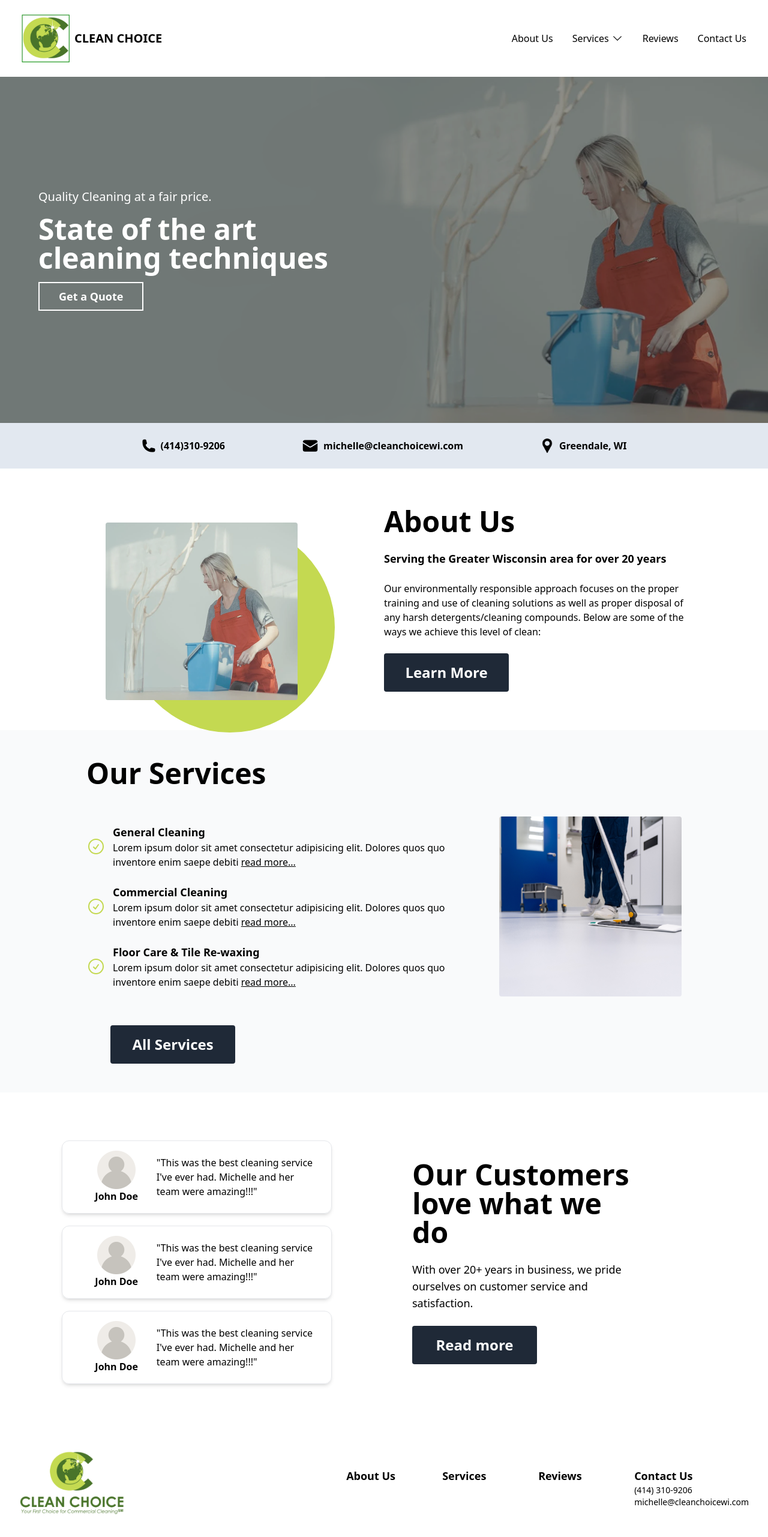
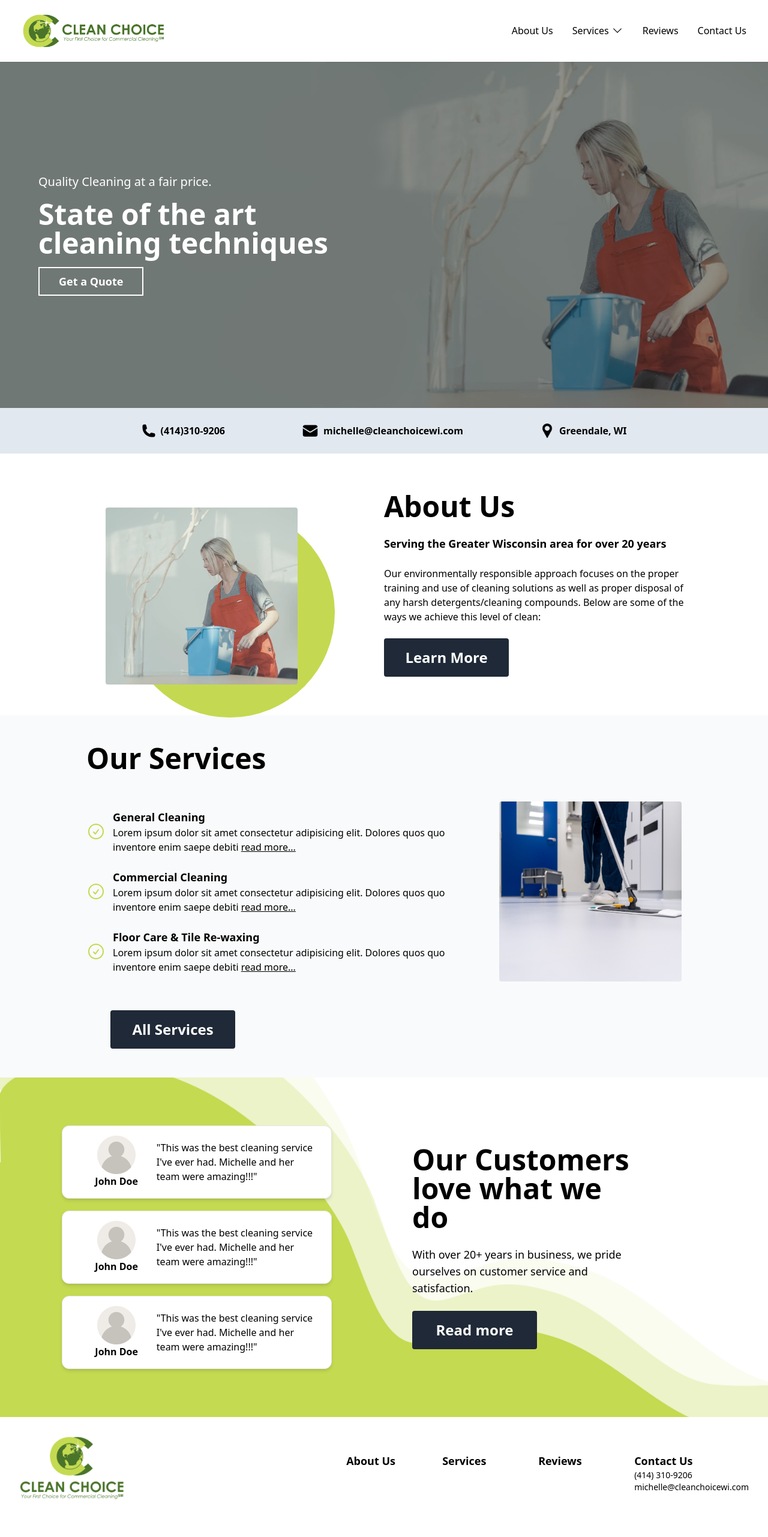
Before and after one commit to Clean-Choice-Website/clean-choice, a React (Vite) app: page / in a window 1280 px wide. Shown: the top 2562 px of the page at 60% size. Built offline with nearby package versions, Linux system fonts and the light colour scheme.

Commit message:
changed navbar logo/stickied it & added wave background for testomonials

```diff
--- a/src/Homepage/HomePageTestimonials.jsx
+++ b/src/Homepage/HomePageTestimonials.jsx
@@ -1,23 +1,31 @@
-import Testimonial from '../components/Testimonial';
-import Button from '../components/Button';
+import Testimonial from "../components/Testimonial";
+import Button from "../components/Button";
+import wavebg from "../assets/wavebg.png";
 
 const HomePageTestimonials = () => {
   return (
-    <section>
-      <div className='flex w-full flex-col items-center gap-6 px-6 py-20 lg:flex-row-reverse lg:px-10'>
-        <div className='flex flex-col gap-6 text-center lg:ml-6 lg:w-1/2 lg:items-start lg:px-6 lg:text-left'>
-          <h3 className='text-4xl font-bold lg:w-96  lg:text-5xl'>
+    <section className="relative">
+      <div className="absolute inset-0 z-0">
+        <img
+          className="h-full w-full object-cover"
+          src={wavebg}
+          alt="Woman wiping down a table"
+        />
+      </div>
+      <div className="relative z-10 flex flex-col items-center gap-6 px-6 py-20 lg:flex-row-reverse lg:px-10">
+        <div className="flex flex-col gap-6 text-center lg:ml-6 lg:w-1/2 lg:items-start lg:px-6 lg:text-left">
+          <h3 className="text-4xl font-bold lg:w-96 lg:text-5xl">
             Our Customers love what we do
           </h3>
-          <p className='lg:w-3/4 lg:text-lg'>
+          <p className="lg:w-3/4 lg:text-lg">
             With over 20+ years in business, we pride ourselves on customer
             service and satisfaction.
           </p>
-          <div className='hidden lg:block'>
+          <div className="hidden lg:block">
             <Button>Read more</Button>
           </div>
         </div>
-        <div className='flex flex-col items-center justify-center gap-5 lg:w-1/2'>
+        <div className="flex flex-col items-center justify-center gap-5 lg:w-1/2">
           <Testimonial>
             This was the best cleaning service {`I've`} ever had. Michelle and
             her team were amazing!!!
@@ -31,8 +39,8 @@ const HomePageTestimonials = () => {
             her team were amazing!!!
           </Testimonial>
         </div>
-        <div className='lg:hidden'>
-          <Button to='testimonials'>Read More</Button>
+        <div className="lg:hidden">
+          <Button to="testimonials">Read More</Button>
         </div>
       </div>
     </section>
--- a/src/components/Navbar.jsx
+++ b/src/components/Navbar.jsx
@@ -5,19 +5,25 @@ import { Link } from "react-router-dom";
 import ServicesDropDown from "./ServicesDropDown";
 import { useState } from "react";
 import MobileNavbar from "./MobileNavbar";
-import logoNoText from "../assets/logo-no-text.png";
+// import logoNoText from "../assets/logo-no-text.png";
+import clearchoicevertical from "../assets/cleanchoicevertical.png";
 
 function Navbar() {
   const [showServices, setShowServices] = useState(false);
   const [showMenu, setShowMenu] = useState(false);
 
   return (
-    <header>
-      <nav className="flex items-center justify-between px-9 py-6">
+    <header className="sticky top-0 z-50 bg-white drop-shadow-sm">
+      <nav className="top-0 z-10 flex items-center justify-between px-9 py-6">
         <Link to="/">
           <div className="flex items-center gap-2">
-            <img src={logoNoText} alt="Clean Choice logo" className="w-20" />
-            <h1 className="text-xl font-bold">CLEAN CHOICE</h1>
+            <img
+              src={clearchoicevertical}
+              alt="Clean Choice logo"
+              className="w-60
+            "
+            />
+            {/*    */}
           </div>
         </Link>
         {/* Menu icon Button */}
--- a/src/components/Testimonial.jsx
+++ b/src/components/Testimonial.jsx
@@ -1,17 +1,17 @@
-import defaultUser from '../assets/default-user.png';
+import defaultUser from "../assets/default-user.png";
 
 /* eslint-disable react/prop-types */
 const Testimonial = (props) => {
   const { children } = props;
-  const name = props.name || 'John Doe';
+  const name = props.name || "John Doe";
   const image = props.image || defaultUser;
   return (
-    <div className='flex h-auto w-full max-w-[450px] flex-col items-center rounded-xl border px-6 py-4 shadow-md lg:w-[450px] lg:flex-row'>
-      <div className='flex flex-col items-center lg:w-1/3'>
-        <img className='w-16' src={image} alt='Customer image' />
-        <p className='font-bold'>{name}</p>
+    <div className="flex h-auto w-full max-w-[450px] flex-col items-center rounded-xl border bg-white px-6 py-4 shadow-md lg:w-[450px] lg:flex-row">
+      <div className="flex flex-col items-center lg:w-1/3">
+        <img className="w-16" src={image} alt="Customer image" />
+        <p className="font-bold">{name}</p>
       </div>
-      <p className='lg:w-2/3'>
+      <p className="lg:w-2/3">
         {`"`}
         {children}
         {`"`}
```
Also changed, not shown: src/assets/cleanchoicevertical.png (added), src/assets/wavebg.png (added).
